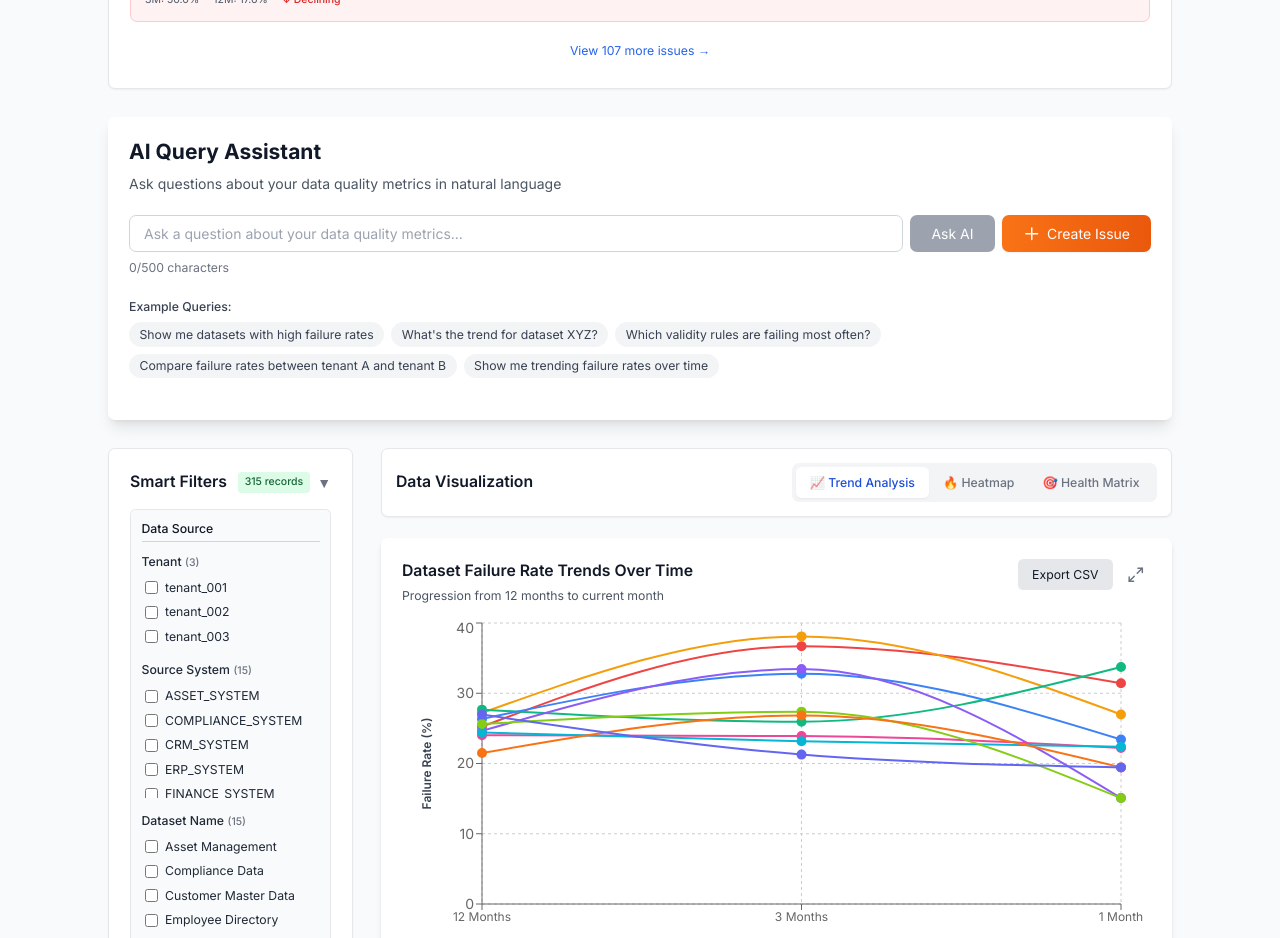
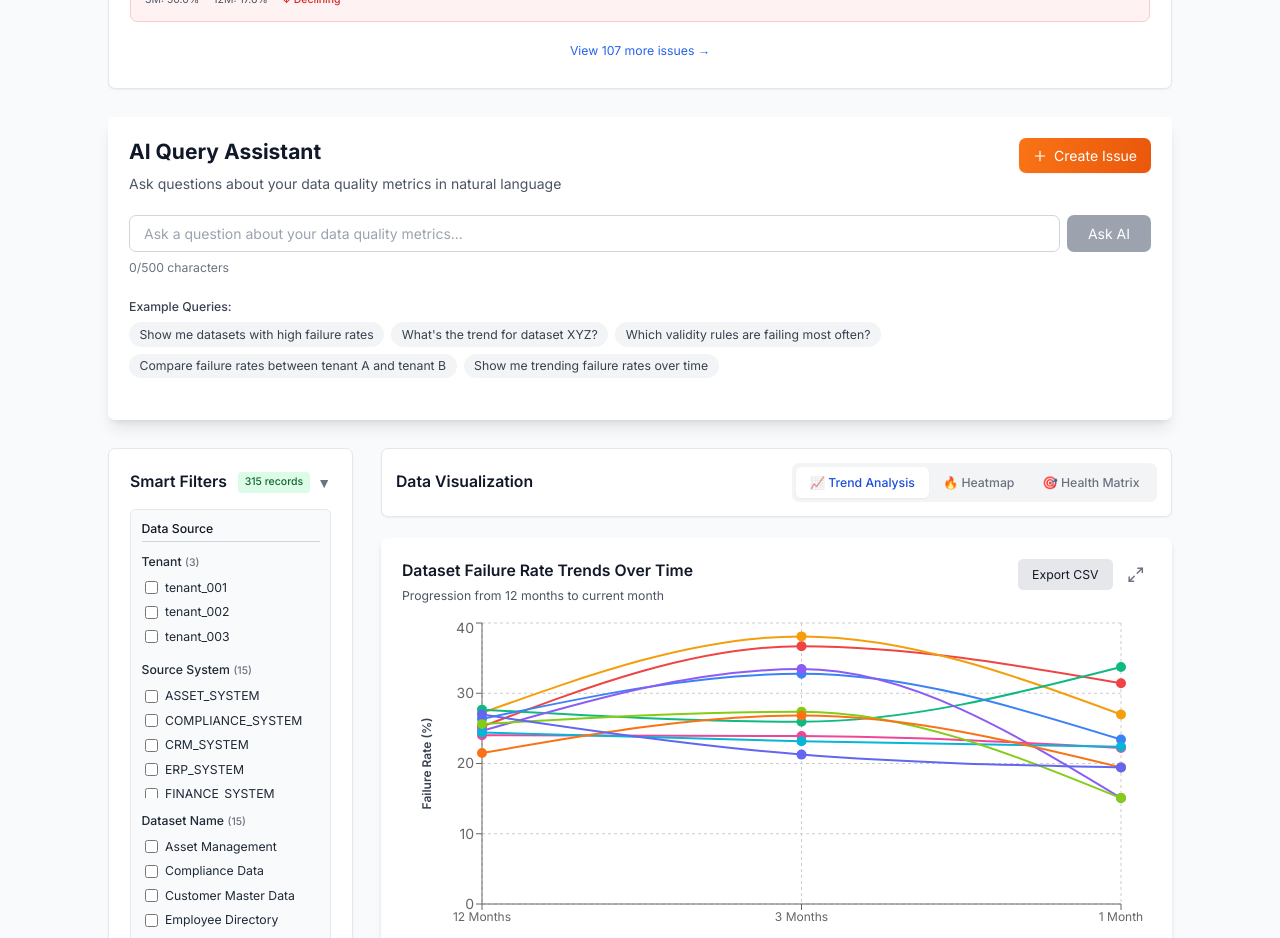
Before and after one commit to rajvermacas/data-quality-ui, a Next.js app: page / in a window 1280 px wide. Shown: the part 780-1718 px from the top of the page. Built offline with nearby package versions, Linux system fonts and the light colour scheme.

Commit message:
feat: Refactor AIQuerySection to separate Create Issue button and enhance layout for better usability

```diff
--- a/src/components/features/AIQuerySection.tsx
+++ b/src/components/features/AIQuerySection.tsx
@@ -279,13 +279,28 @@ export function AIQuerySection({}: AIQuerySectionProps) {
   return (
     <div className="bg-white rounded-lg shadow-lg p-6">
       <div className="mb-6">
-        <h2 className="text-2xl font-bold text-gray-900 mb-2">AI Query Assistant</h2>
-        <p className="text-gray-600">
-          Ask questions about your data quality metrics in natural language
-        </p>
+        <div className="flex justify-between items-start mb-4">
+          <div>
+            <h2 className="text-2xl font-bold text-gray-900 mb-2">AI Query Assistant</h2>
+            <p className="text-gray-600">
+              Ask questions about your data quality metrics in natural language
+            </p>
+          </div>
+
+          {/* Create Issue Button - Separated as standalone action */}
+          <button
+            onClick={() => setIsIssueModalOpen(true)}
+            className="px-4 py-2 bg-gradient-to-r from-orange-500 to-orange-600 text-white rounded-lg hover:from-orange-600 hover:to-orange-700 flex items-center gap-2 shadow-sm shrink-0"
+          >
+            <svg className="w-4 h-4" fill="none" stroke="currentColor" viewBox="0 0 24 24">
+              <path strokeLinecap="round" strokeLinejoin="round" strokeWidth="2" d="M12 4v16m8-8H4"></path>
+            </svg>
+            Create Issue
+          </button>
+        </div>
       </div>
 
-      {/* Query Input */}
+      {/* Query Input - Only Ask AI functionality */}
       <div className="mb-6">
         <div className="flex gap-2">
           <input
@@ -303,15 +318,6 @@ export function AIQuerySection({}: AIQuerySectionProps) {
             className="px-6 py-2 bg-blue-600 text-white rounded-lg hover:bg-blue-700 disabled:bg-gray-400 disabled:cursor-not-allowed"
           >
             {state.loading ? 'Processing...' : 'Ask AI'}
-          </button>
-          <button
-            onClick={() => setIsIssueModalOpen(true)}
-            className="px-6 py-2 bg-gradient-to-r from-orange-500 to-orange-600 text-white rounded-lg hover:from-orange-600 hover:to-orange-700 flex items-center gap-2 shadow-sm"
-          >
-            <svg className="w-5 h-5" fill="none" stroke="currentColor" viewBox="0 0 24 24">
-              <path strokeLinecap="round" strokeLinejoin="round" strokeWidth="2" d="M12 4v16m8-8H4"></path>
-            </svg>
-            Create Issue
           </button>
         </div>
 
```
